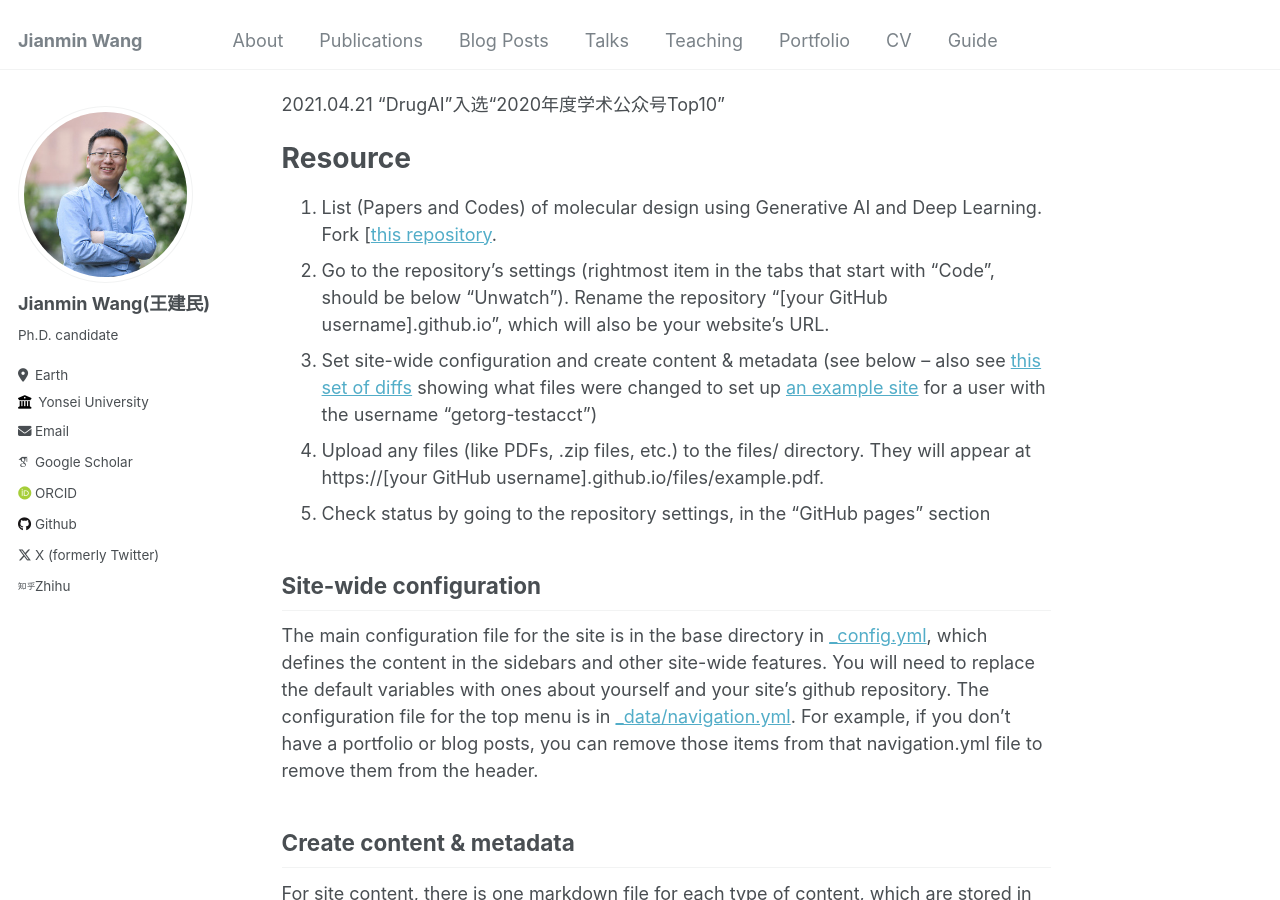
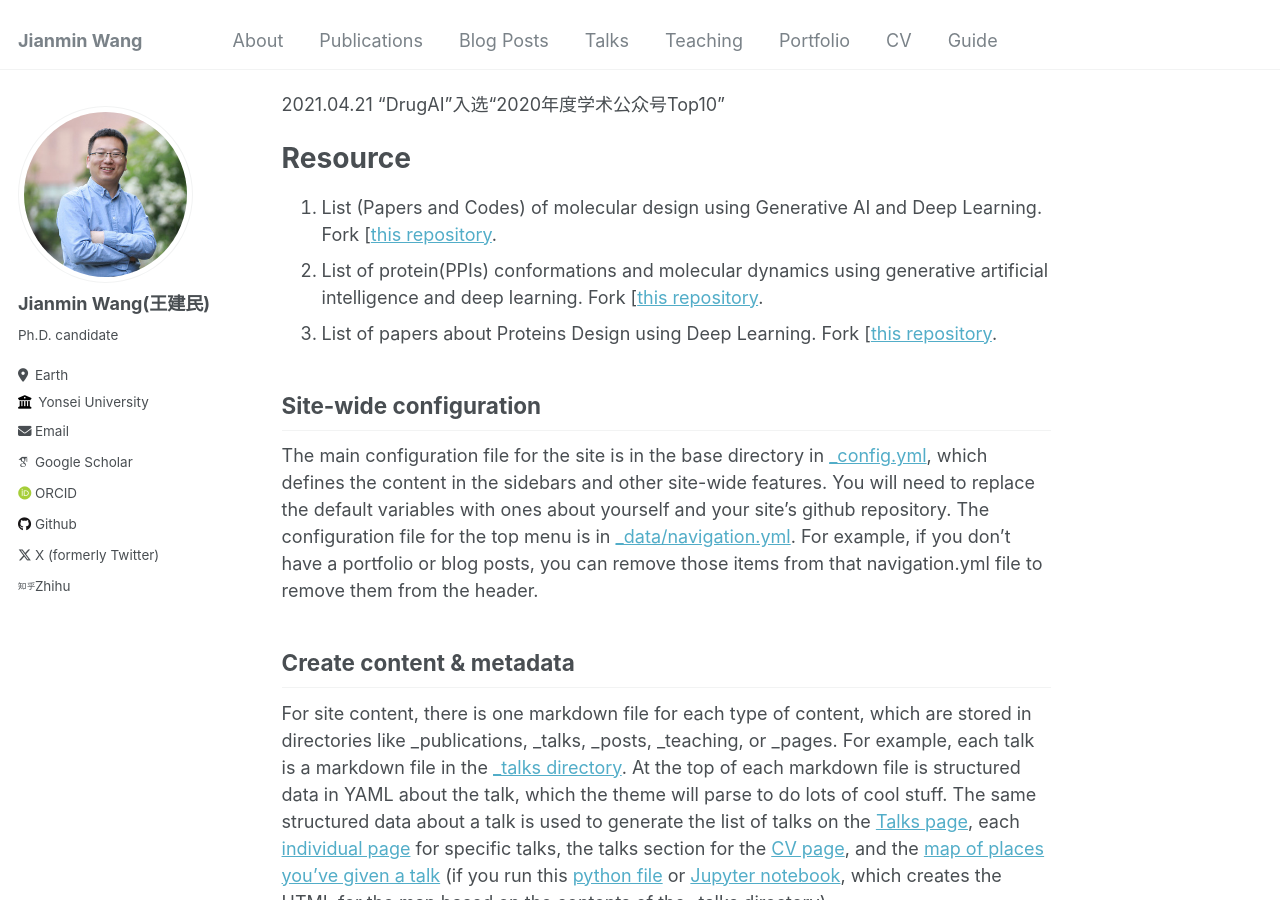
Before and after one commit to Jianmin2drugai/Jianmin2drugai.github.io, a Jekyll site: the page built from _pages/about.md, in a window 1280 px wide and 900 px high, scrolled down 569 px. Built offline with Jekyll 4.4.1, drawn with Linux system fonts in a browser that asks for light colours; some web fonts are replaced.

Commit message:
Update about.md

```diff
--- a/_pages/about.md
+++ b/_pages/about.md
@@ -28,10 +28,9 @@ Resource
 ======
 
 1. List (Papers and Codes) of molecular design using Generative AI and Deep Learning. Fork [[this repository](https://github.com/AspirinCode/papers-for-molecular-design-using-DL).
-1. Go to the repository's settings (rightmost item in the tabs that start with "Code", should be below "Unwatch"). Rename the repository "[your GitHub username].github.io", which will also be your website's URL.
-1. Set site-wide configuration and create content & metadata (see below -- also see [this set of diffs](http://archive.is/3TPas) showing what files were changed to set up [an example site](https://getorg-testacct.github.io) for a user with the username "getorg-testacct")
-1. Upload any files (like PDFs, .zip files, etc.) to the files/ directory. They will appear at https://[your GitHub username].github.io/files/example.pdf.
-1. Check status by going to the repository settings, in the "GitHub pages" section
+2. List of protein(PPIs) conformations and molecular dynamics using generative artificial intelligence and deep learning. Fork [[this repository](https://github.com/AspirinCode/awesome-AI4ProteinConformation-MD).
+3. List of papers about Proteins Design using Deep Learning. Fork [[this repository](https://github.com/Peldom/papers_for_protein_design_using_DL).
+
 
 Site-wide configuration
 ------
```
